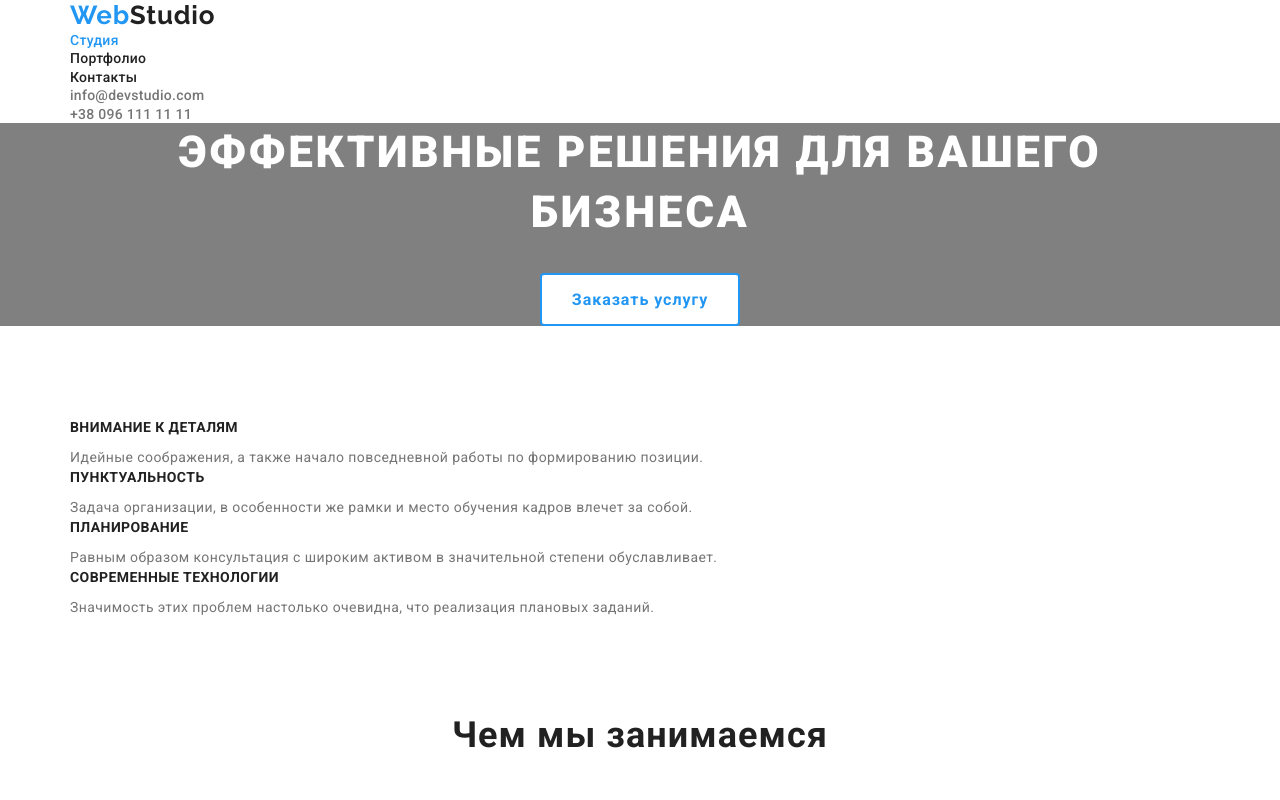
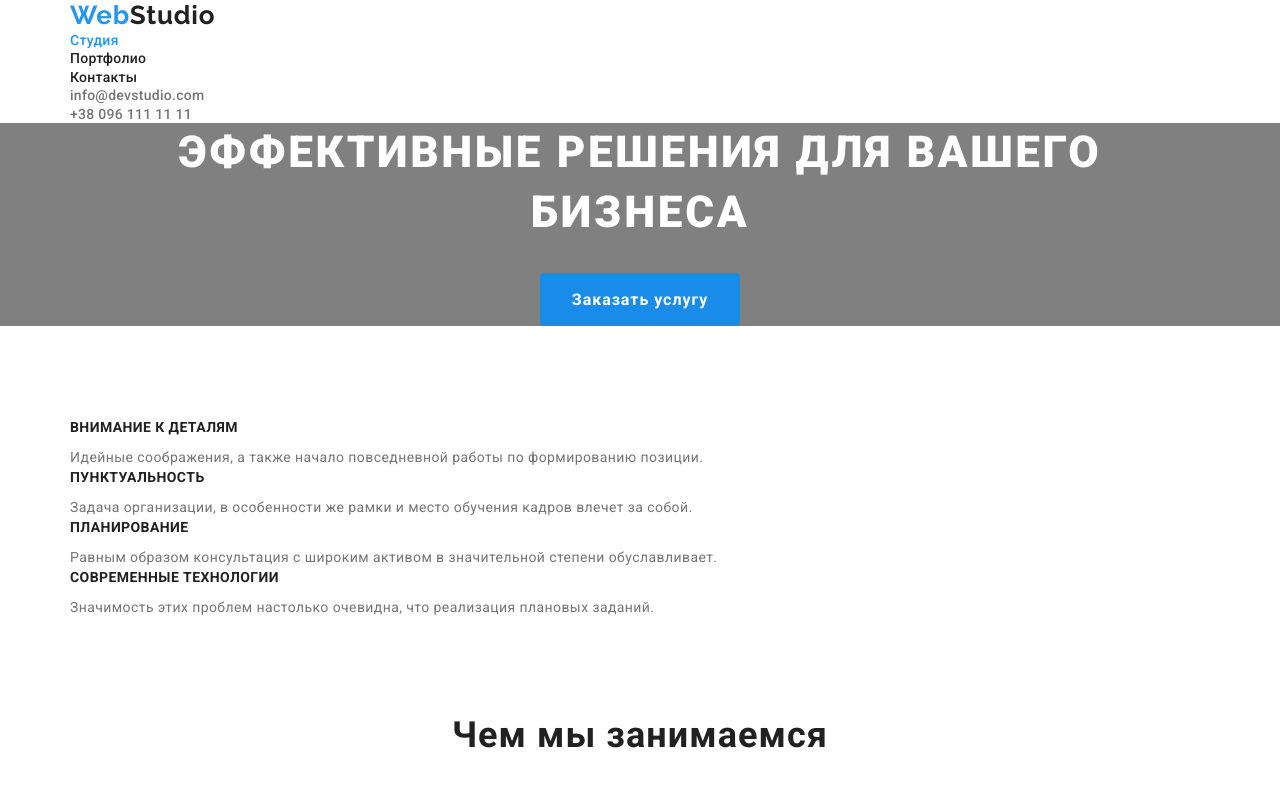
Before and after one commit to Romanonish/goit-markup-hw-03, a plain HTML site: page index.html in a window 1280 px wide. In both pictures the pointer is over the button "Заказать услугу". Shown: the top 800 px of the page. Drawn offline with nearby package versions, Linux system fonts and the light colour scheme.

Commit message:
исправляет ховер кнопки

```diff
--- a/css/styles.css
+++ b/css/styles.css
@@ -120,9 +120,7 @@ body {
 }
 .button:hover,
 button:focus {
-  border: 2px solid var(--accent-color);
-  color: var(--accent-color);
-  background-color: var(--white-color);
+  background-color: #188ce8;
 }
 
 .title {
```
